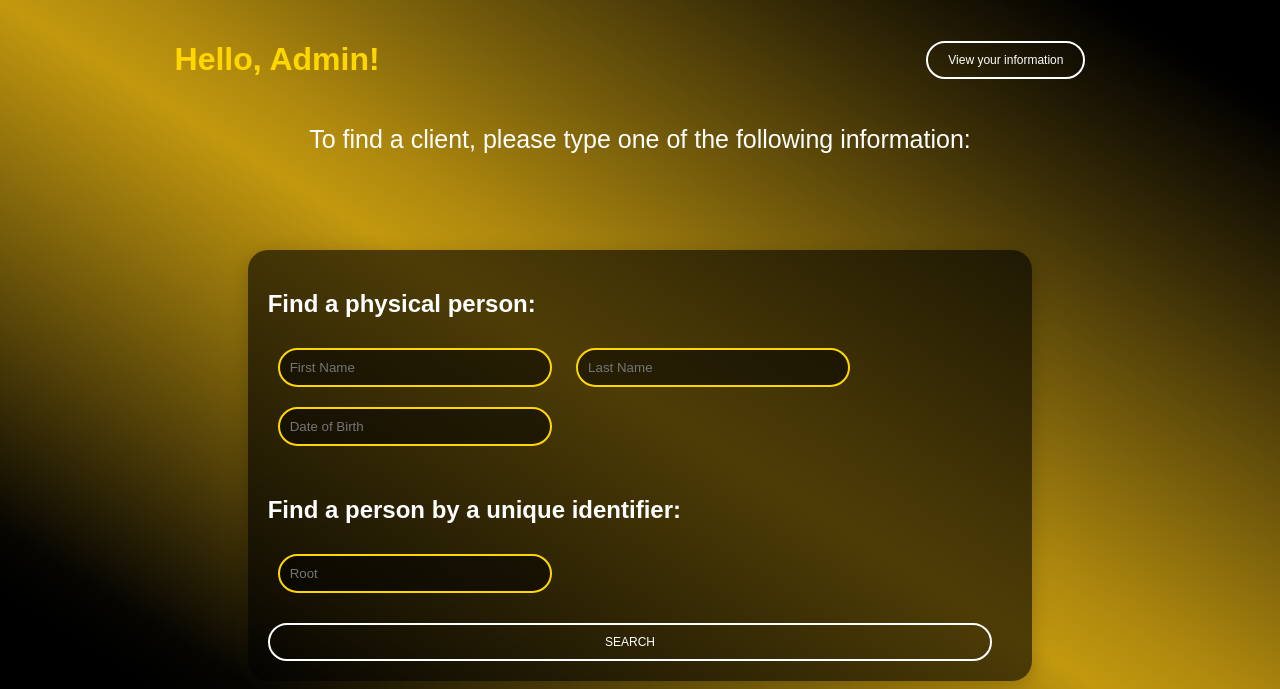
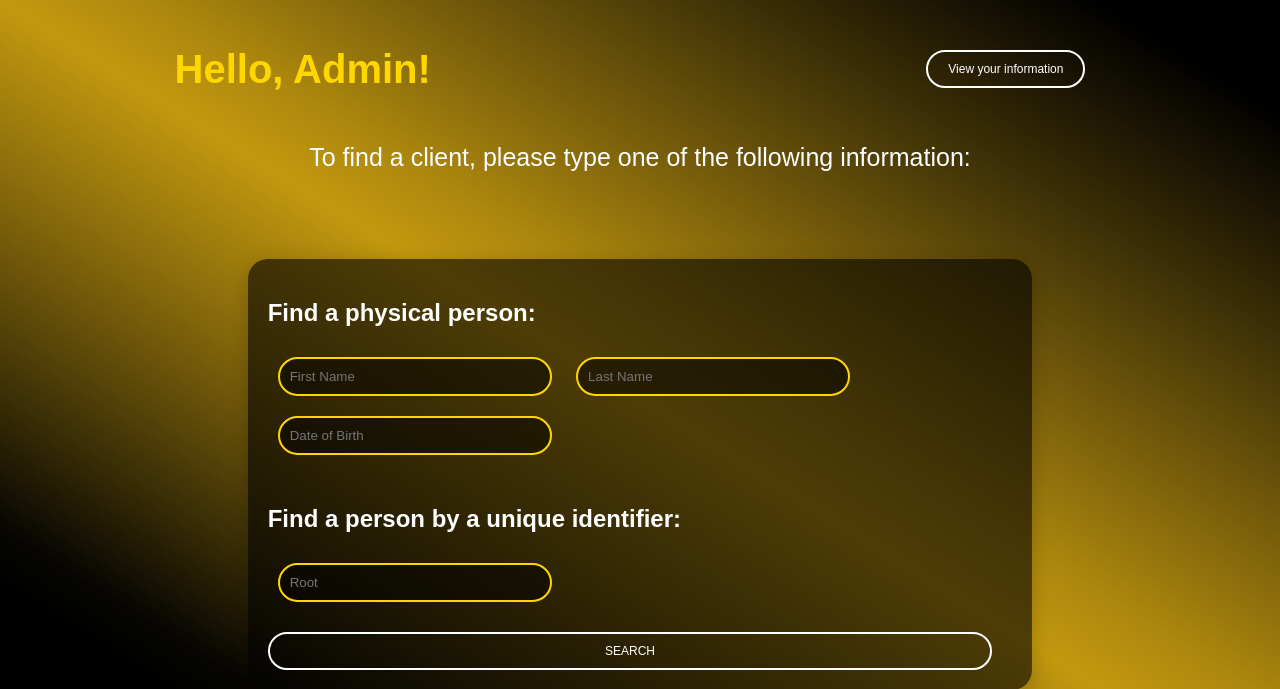
Before and after one commit to danciu-raul/UshaKonnect, a Flask app: page /admin in a window 1280 px wide. Shown: the part 48-737 px from the top of the page. Run offline with Flask 3, Linux system fonts and the light colour scheme.

Commit message:
admin.css correction

```diff
--- a/src/static/css/admin.css
+++ b/src/static/css/admin.css
@@ -174,7 +174,7 @@ body {
 .greeting {
     text-align: left;
     color: #FFD700;
-    font-size: 2rem;
+    font-size: 2.5rem;
     flex-grow: 1;
 }
 
```
